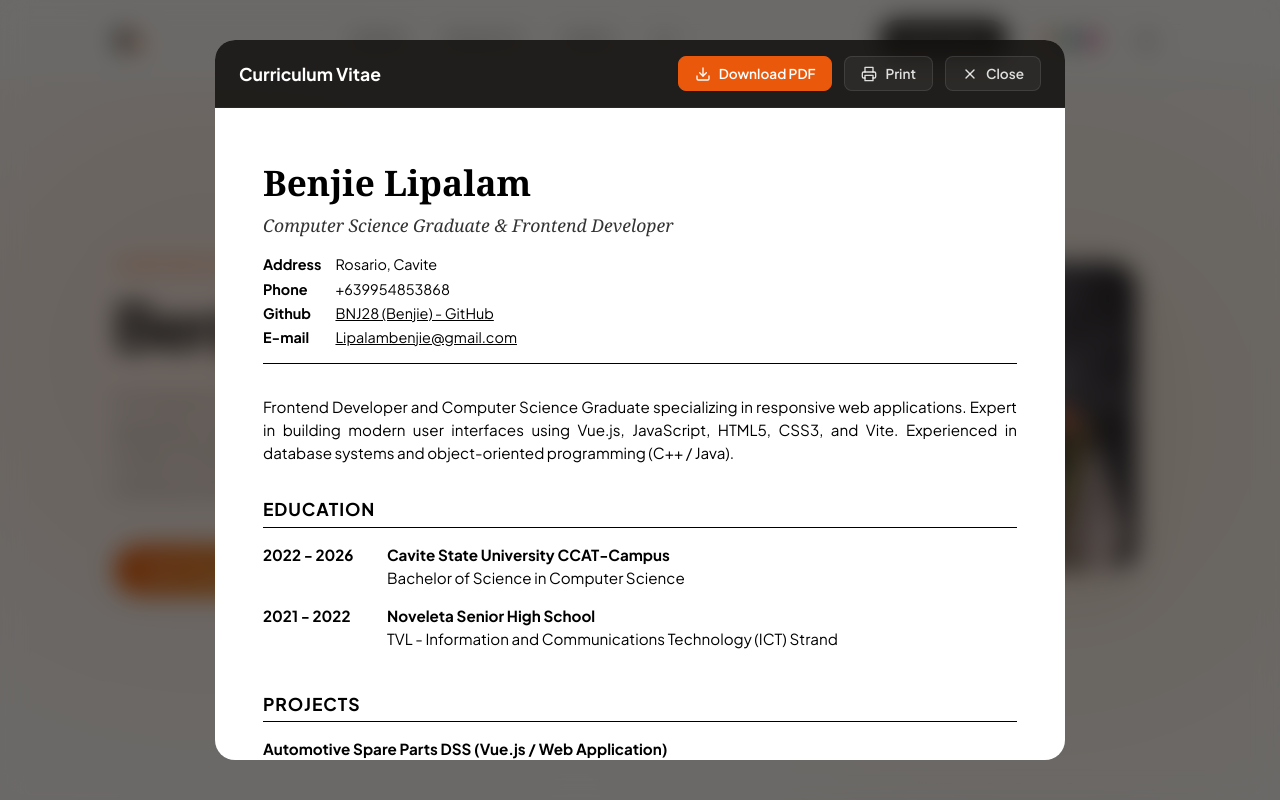
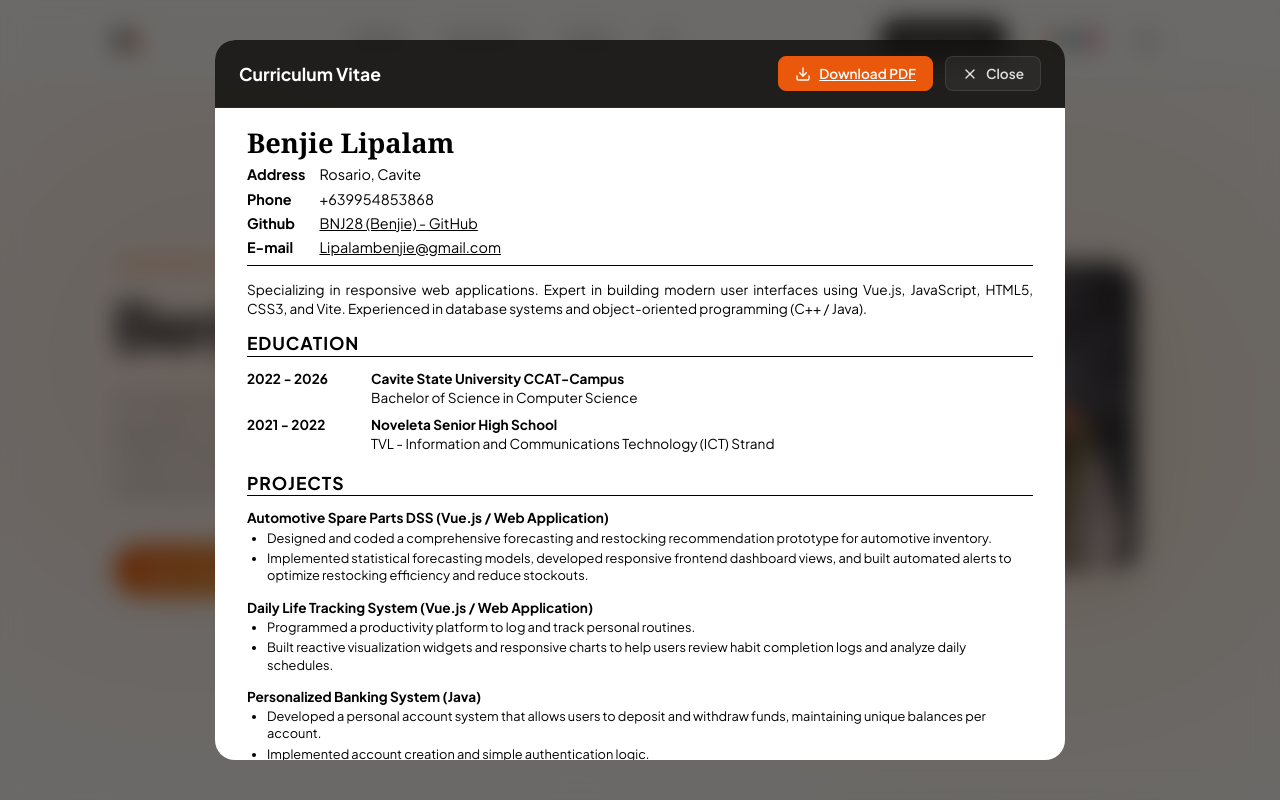
Before and after one commit to webjie28/BENJIELIPALAM, a Vue app: page / in a window 1280 px wide. Both pictures are taken after a click on the button "CV". Shown: the top 800 px of the page. Built offline with nearby package versions, Linux system fonts and the light colour scheme; no server answers.

Commit message:
fix: remove print button, make CV single page, fix direct PDF download

```diff
--- a/App.vue
+++ b/App.vue
@@ -410,22 +410,14 @@
         <div class="cv-modal-header no-print">
           <h3>Curriculum Vitae</h3>
           <div class="cv-header-actions">
-            <button @click="printCV" class="cv-action-btn download-btn" title="Download CV as PDF">
+            <a href="/Benjie_Lipalam_CV.pdf" download="Benjie_Lipalam_CV.pdf" class="cv-action-btn download-btn" title="Download CV as PDF">
               <svg xmlns="http://www.w3.org/2000/svg" width="16" height="16" viewBox="0 0 24 24" fill="none" stroke="currentColor" stroke-width="2" stroke-linecap="round" stroke-linejoin="round">
                 <path d="M21 15v4a2 2 0 0 1-2 2H5a2 2 0 0 1-2-2v-4"></path>
                 <polyline points="7 10 12 15 17 10"></polyline>
                 <line x1="12" y1="15" x2="12" y2="3"></line>
               </svg>
               <span>Download PDF</span>
-            </button>
-            <button @click="printCV" class="cv-action-btn print-btn" title="Print CV">
-              <svg xmlns="http://www.w3.org/2000/svg" width="16" height="16" viewBox="0 0 24 24" fill="none" stroke="currentColor" stroke-width="2" stroke-linecap="round" stroke-linejoin="round">
-                <polyline points="6 9 6 2 18 2 18 9"></polyline>
-                <path d="M6 18H4a2 2 0 0 1-2-2v-5a2 2 0 0 1 2-2h16a2 2 0 0 1 2 2v5a2 2 0 0 1-2 2h-2"></path>
-                <rect x="6" y="14" width="12" height="8"></rect>
-              </svg>
-              <span>Print</span>
-            </button>
+            </a>
             <button @click="showCV = false" class="cv-action-btn close-btn" title="Close">
               <svg xmlns="http://www.w3.org/2000/svg" width="16" height="16" viewBox="0 0 24 24" fill="none" stroke="currentColor" stroke-width="2" stroke-linecap="round" stroke-linejoin="round">
                 <line x1="18" y1="6" x2="6" y2="18"></line>
@@ -441,7 +433,6 @@
           <!-- Header -->
           <div class="cv-doc-header">
             <h1 class="cv-name">Benjie Lipalam</h1>
-            <p class="cv-subtitle">Computer Science Graduate &amp; Frontend Developer</p>
             <div class="cv-contact-info">
               <div class="cv-contact-item"><strong>Address</strong> Rosario, Cavite</div>
               <div class="cv-contact-item"><strong>Phone</strong> +639954853868</div>
@@ -452,7 +443,7 @@
 
           <!-- Profile / Objective -->
           <div class="cv-profile-summary">
-            Frontend Developer and Computer Science Graduate specializing in responsive web applications. Expert in building modern user interfaces using Vue.js, JavaScript, HTML5, CSS3, and Vite. Experienced in database systems and object-oriented programming (C++ / Java).
+            Specializing in responsive web applications. Expert in building modern user interfaces using Vue.js, JavaScript, HTML5, CSS3, and Vite. Experienced in database systems and object-oriented programming (C++ / Java).
           </div>
 
           <!-- Education -->
@@ -554,6 +545,47 @@ const showCV = ref(false);
 
 const printCV = () => {
   window.print();
+};
+
+const downloadCV = async () => {
+  const element = document.getElementById('printable-cv');
+  if (!element) return;
+
+  // Dynamically load html2pdf.js from CDN
+  if (!window.html2pdf) {
+    await new Promise((resolve, reject) => {
+      const script = document.createElement('script');
+      script.src = 'https://cdnjs.cloudflare.com/ajax/libs/html2pdf.js/0.10.1/html2pdf.bundle.min.js';
+      script.onload = resolve;
+      script.onerror = reject;
+      document.head.appendChild(script);
+    });
+  }
+
+  // Temporarily override wrapper styles so html2canvas captures tight content
+  const wrapper = element;
+  const prevOverflow = wrapper.style.overflow;
+  const prevMaxHeight = wrapper.style.maxHeight;
+  const prevHeight = wrapper.style.height;
+  wrapper.style.overflow = 'visible';
+  wrapper.style.maxHeight = 'none';
+  wrapper.style.height = 'auto';
+
+  const opt = {
+    margin:       [8, 10, 8, 10],
+    filename:     'Benjie_Lipalam_CV.pdf',
+    image:        { type: 'jpeg', quality: 0.98 },
+    html2canvas:  { scale: 2, useCORS: true, letterRendering: true, scrollY: 0 },
+    jsPDF:        { unit: 'mm', format: 'a4', orientation: 'portrait' },
+    pagebreak:    { mode: ['avoid-all', 'css', 'legacy'] }
+  };
+
+  await window.html2pdf().set(opt).from(element).save();
+
+  // Restore original styles
+  wrapper.style.overflow = prevOverflow;
+  wrapper.style.maxHeight = prevMaxHeight;
+  wrapper.style.height = prevHeight;
 };
 
 const toggleDarkMode = () => {
@@ -1892,7 +1924,7 @@ button.cta-btn {
 .cv-modal-card {
   width: 100%;
   max-width: 850px;
-  height: 100%;
+  height: 90vh;
   max-height: 90vh;
   display: flex;
   flex-direction: column;
@@ -1973,36 +2005,36 @@ button.cta-btn {
   flex-grow: 1;
   background: #ffffff !important;
   color: #000000 !important;
-  padding: 3rem;
+  padding: 1rem 2rem 1.5rem 2rem;
   overflow-y: auto;
   text-align: left;
   display: flex;
   flex-direction: column;
-  gap: 1.5rem;
+  gap: 0.6rem;
   font-family: Georgia, 'Times New Roman', Times, serif;
-  line-height: 1.5;
+  line-height: 1.4;
 }
 
 /* Document Formatting */
 .cv-doc-header {
   border-bottom: 1px solid #000000 !important;
-  padding-bottom: 1rem;
-  margin-bottom: 0.5rem;
+  padding-bottom: 0.5rem;
+  margin-bottom: 0.25rem;
 }
 
 .cv-name {
-  font-size: 2.2rem;
+  font-size: 1.7rem;
   font-weight: bold;
   color: #000000 !important;
-  margin: 0 0 0.2rem 0;
+  margin: 0 0 0.15rem 0;
   font-family: Georgia, 'Times New Roman', Times, serif;
 }
 
 .cv-subtitle {
-  font-size: 1.1rem;
+  font-size: 1rem;
   font-style: italic;
   color: #333333 !important;
-  margin: 0 0 1rem 0;
+  margin: 0 0 0.5rem 0;
   font-family: Georgia, 'Times New Roman', Times, serif;
 }
 
@@ -2036,18 +2068,18 @@ button.cta-btn {
 }
 
 .cv-profile-summary {
-  font-size: 0.95rem;
-  line-height: 1.5;
+  font-size: 0.85rem;
+  line-height: 1.4;
   color: #000000 !important;
-  margin-bottom: 0.5rem;
+  margin-bottom: 0.25rem;
   text-align: justify;
 }
 
 .cv-section {
   display: flex;
   flex-direction: column;
-  gap: 0.5rem;
-  margin-bottom: 0.5rem;
+  gap: 0.25rem;
+  margin-bottom: 0.25rem;
 }
 
 .cv-section-heading {
@@ -2068,8 +2100,8 @@ button.cta-btn {
 .cv-edu-item {
   display: flex;
   gap: 1.5rem;
-  font-size: 0.95rem;
-  margin-bottom: 0.5rem;
+  font-size: 0.85rem;
+  margin-bottom: 0.25rem;
 }
 
 .cv-edu-date {
@@ -2094,21 +2126,21 @@ button.cta-btn {
 }
 
 .cv-project-item {
-  margin-bottom: 0.75rem;
+  margin-bottom: 0.35rem;
 }
 
 .cv-project-title {
-  font-size: 0.95rem;
+  font-size: 0.85rem;
   font-weight: bold;
   color: #000000 !important;
-  margin: 0 0 0.25rem 0;
+  margin: 0 0 0.15rem 0;
 }
 
 .cv-bullets {
   margin: 0;
   padding-left: 1.25rem;
-  font-size: 0.9rem;
-  line-height: 1.4;
+  font-size: 0.8rem;
+  line-height: 1.35;
   color: #000000 !important;
   list-style-type: disc;
 }
@@ -2119,8 +2151,8 @@ button.cta-btn {
 }
 
 .cv-skills-content {
-  font-size: 0.95rem;
-  line-height: 1.5;
+  font-size: 0.85rem;
+  line-height: 1.4;
   color: #000000 !important;
 }
 
@@ -2136,35 +2168,159 @@ button.cta-btn {
 
 /* 🖨️ Printable CSS Override */
 @media print {
-  body * {
-    visibility: hidden;
-  }
-  #printable-cv, #printable-cv * {
-    visibility: visible;
-  }
-  #printable-cv {
-    position: fixed;
-    left: 0;
-    top: 0;
-    width: 100vw;
-    height: 100vh;
+  @page {
+    size: A4 portrait;
+    margin: 8mm 10mm 8mm 10mm;
+  }
+
+  /* Completely hide the main application to fix the extra/blank pages issue */
+  .portfolio-app {
+    display: none !important;
+  }
+
+  body, html {
+    margin: 0 !important;
+    padding: 0 !important;
+    background: #ffffff !important;
+    height: auto !important;
+    overflow: visible !important;
+  }
+
+  /* Show only the CV modal backdrop/card in flat format */
+  .cv-modal-backdrop {
+    display: block !important;
+    position: static !important;
+    background: #ffffff !important;
     padding: 0 !important;
     margin: 0 !important;
+    width: 100% !important;
+    height: auto !important;
     overflow: visible !important;
-    box-shadow: none !important;
-  }
-  .cv-modal-backdrop {
-    background: transparent !important;
-    padding: 0 !important;
-  }
+  }
+
   .cv-modal-card {
+    position: static !important;
+    width: 100% !important;
+    max-width: 100% !important;
     height: auto !important;
     max-height: none !important;
     border-radius: 0 !important;
+    box-shadow: none !important;
+    padding: 0 !important;
+    margin: 0 !important;
+    background: #ffffff !important;
     overflow: visible !important;
   }
+
+  .cv-modal-header,
   .no-print {
     display: none !important;
+  }
+
+  .cv-document-wrapper {
+    display: flex !important;
+    flex-direction: column !important;
+    padding: 0 !important;
+    margin: 0 !important;
+    gap: 0.4rem !important;
+    font-size: 10pt !important;
+    line-height: 1.3 !important;
+    background: #ffffff !important;
+    overflow: visible !important;
+  }
+
+  .cv-doc-header {
+    border-bottom: 1px solid #000000 !important;
+    padding-bottom: 0.4rem !important;
+    margin-bottom: 0.2rem !important;
+  }
+
+  .cv-name {
+    font-size: 1.5rem !important;
+    margin: 0 0 0.1rem 0 !important;
+  }
+
+  /* Group contact items side by side to save print height */
+  .cv-contact-info {
+    font-size: 8.5pt !important;
+    display: flex !important;
+    flex-direction: row !important;
+    flex-wrap: wrap !important;
+    gap: 0.3rem 1.2rem !important;
+  }
+
+  .cv-contact-item {
+    display: inline-block !important;
+  }
+
+  .cv-contact-item strong {
+    width: auto !important;
+    margin-right: 4px !important;
+  }
+
+  .cv-profile-summary {
+    font-size: 8.5pt !important;
+    margin-bottom: 0.15rem !important;
+    text-align: justify !important;
+  }
+
+  .cv-section {
+    gap: 0.15rem !important;
+    margin-bottom: 0.15rem !important;
+  }
+
+  .cv-section-heading {
+    font-size: 0.95rem !important;
+    letter-spacing: 0.03em !important;
+  }
+
+  .cv-section-line {
+    margin-top: -0.25rem !important;
+    margin-bottom: 0.3rem !important;
+  }
+
+  .cv-edu-item {
+    font-size: 8.5pt !important;
+    margin-bottom: 0.15rem !important;
+    gap: 1rem !important;
+  }
+
+  .cv-edu-date {
+    width: 80px !important;
+  }
+
+  .cv-project-item {
+    margin-bottom: 0.2rem !important;
+  }
+
+  .cv-project-title {
+    font-size: 8.5pt !important;
+    margin-bottom: 0.05rem !important;
+  }
+
+  .cv-bullets {
+    font-size: 8pt !important;
+    padding-left: 1.1rem !important;
+  }
+
+  .cv-bullets li {
+    margin-bottom: 0.1rem !important;
+  }
+
+  .cv-skills-content {
+    font-size: 8.5pt !important;
+  }
+
+  .cv-skills-content p {
+    margin-bottom: 0.15rem !important;
+  }
+
+  /* Prevent elements from breaking across pages */
+  .cv-section,
+  .cv-edu-item,
+  .cv-project-item {
+    page-break-inside: avoid !important;
+    break-inside: avoid !important;
   }
 }
 
```
Also changed, not shown: 1 other file (tests, documents, lock files or other folders).
